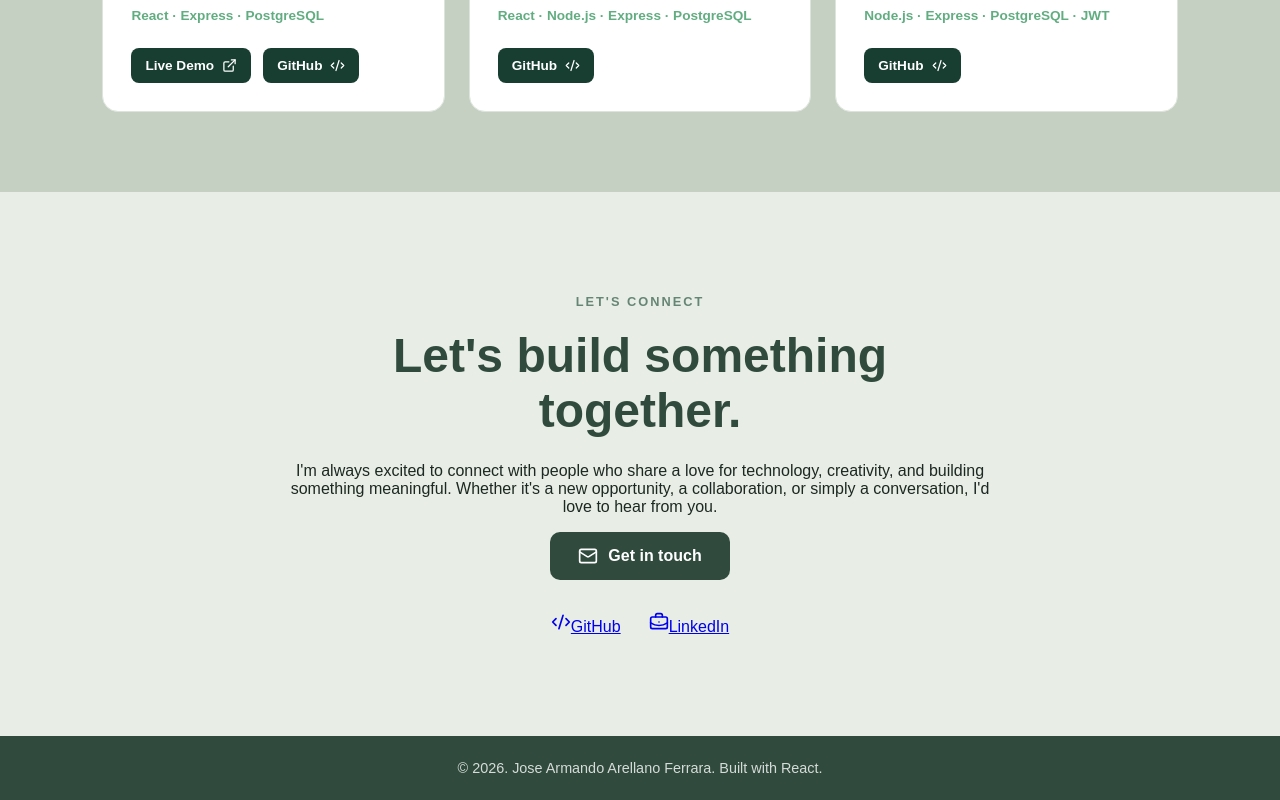
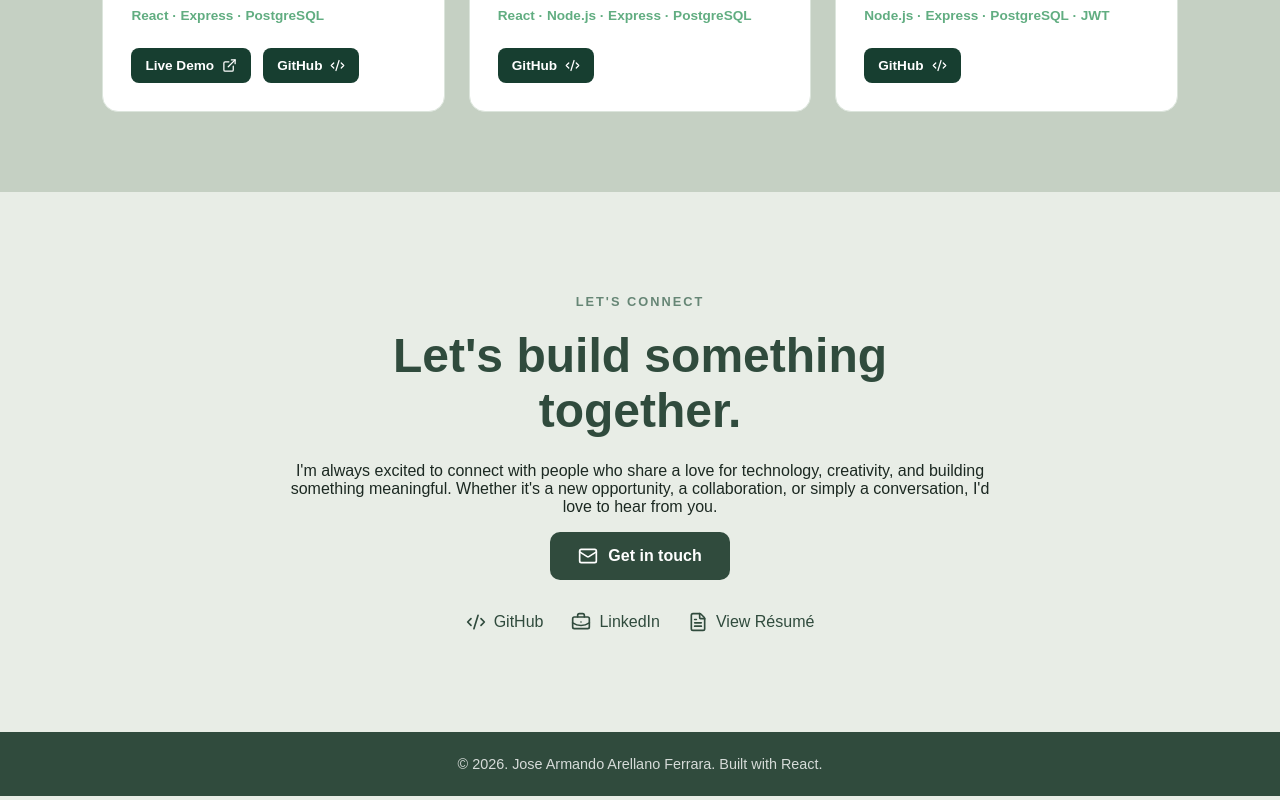
Before and after one commit to J-Ferr/dev-portfolio, a React (Vite) app: page / in a window 1280 px wide. Shown: the part 2402-3202 px from the top of the page. Built offline with nearby package versions, Linux system fonts and the light colour scheme.

Commit message:
feat: add resume link and polish contact section

```diff
--- a/src/components/Contact.css
+++ b/src/components/Contact.css
@@ -59,7 +59,7 @@
     margin-top: 32px;
 }
 
-.contacts-socials a {
+.contact-socials a {
     display: inline-flex;
     align-items: center;
     gap: 8px;
--- a/src/components/Contact.jsx
+++ b/src/components/Contact.jsx
@@ -1,5 +1,5 @@
 import './Contact.css';
-import { Mail, CodeXml, BriefcaseBusiness } from 'lucide-react';
+import { Mail, CodeXml, BriefcaseBusiness, FileText } from 'lucide-react';
 
 function Contact() {
     return(
@@ -31,6 +31,10 @@ function Contact() {
                         <BriefcaseBusiness size={20} />
                         <span>LinkedIn</span>
                     </a>
+                    <a href="./JA-Resume.pdf" target="_blank" rel="noopener noreferrer" className="contact-link">
+                        <FileText size={20} />
+                        <span>View Résumé</span>
+                    </a>
                 </div>
 
             </div>
```
Also changed, not shown: 1 other file (tests, documents, lock files or other folders).
